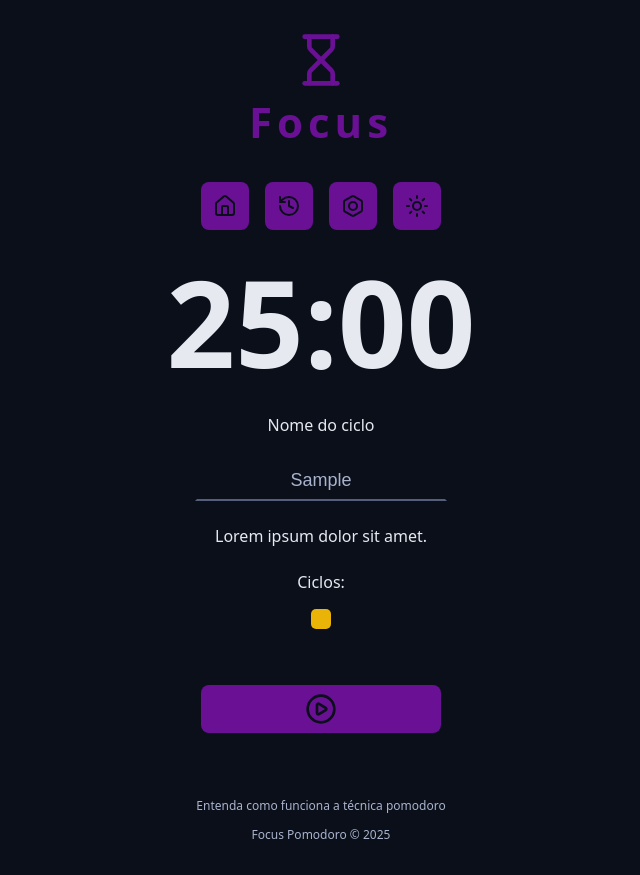
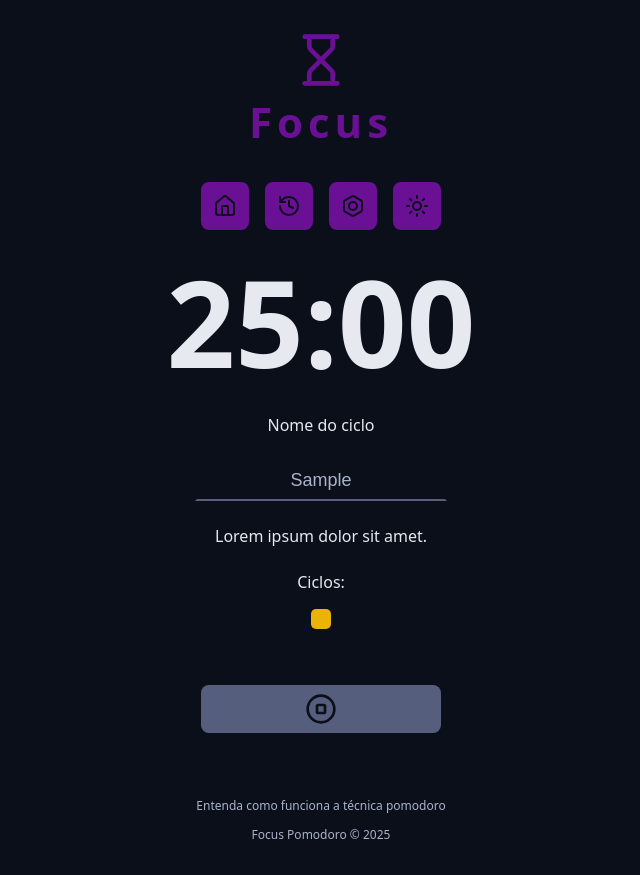
Before and after one commit to Feliope/focus-pomodoro, a React (Vite) app: page / in a window 1280 px wide. Both pictures are taken after typing "Sample" into the empty fields and a click on the button "Iniciar nova tarefa". Shown: the whole page, without its empty margins (319-959 px from the left). Built offline with nearby package versions, Linux system fonts and the light colour scheme.

Commit message:
Botão para parar tarefa em andamento

```diff
--- a/src/components/MainForm/index.tsx
+++ b/src/components/MainForm/index.tsx
@@ -1,15 +1,15 @@
 import { useRef } from 'react';
+import { useTaskContext } from '../../contexts/TaskContext/useTaskContext';
 import type { TaskModel } from '../../models/TaskModel';
-import { useTaskContext } from '../../contexts/TaskContext/useTaskContext';
+import { formatedSecondsToMinutes } from '../../utils/formatSecondsToMinutes';
 import { getNextCycle } from '../../utils/getNextCycle';
 import { getNextCycleType } from '../../utils/getNextCycleType';
-import { formatedSecondsToMinutes } from '../../utils/formatSecondsToMinutes';
 
+import { Button } from '../Button';
+import { Cycles } from '../Cycles';
 import { Input } from '../Input';
-import { Cycles } from '../Cycles';
-import { Button } from '../Button';
 
-import { PlayCircleIcon } from 'lucide-react';
+import { PlayCircleIcon, StopCircleIcon } from 'lucide-react';
 
 import styles from './styles.module.css';
 
@@ -38,7 +38,7 @@ export function MainForm() {
       startDate: Date.now(),
       completeDate: null,
       interruptDate: null,
-      duration: state.config[ nextCycleType ],
+      duration: state.config[nextCycleType],
       type: nextCycleType
     };
 
@@ -81,10 +81,22 @@ export function MainForm() {
       )}
 
       <div className={styles.formRow}>
-        <Button
-          icon={<PlayCircleIcon />}
-          color='play'
-        />
+        {!state.activeTask ? (
+          <Button
+            aria-label='Iniciar nova tarefa'
+            title='Iniciar nova tarefa'
+            icon={<PlayCircleIcon />}
+            type='submit'
+            color='play'
+          />
+        ) : (
+          <Button
+            aria-label='Parar tarefa em andamento'
+            title='Parar tarefa em andamento'
+            icon={<StopCircleIcon />}
+            color='stop'
+          />
+        )}
       </div>
     </form>
   )
```
